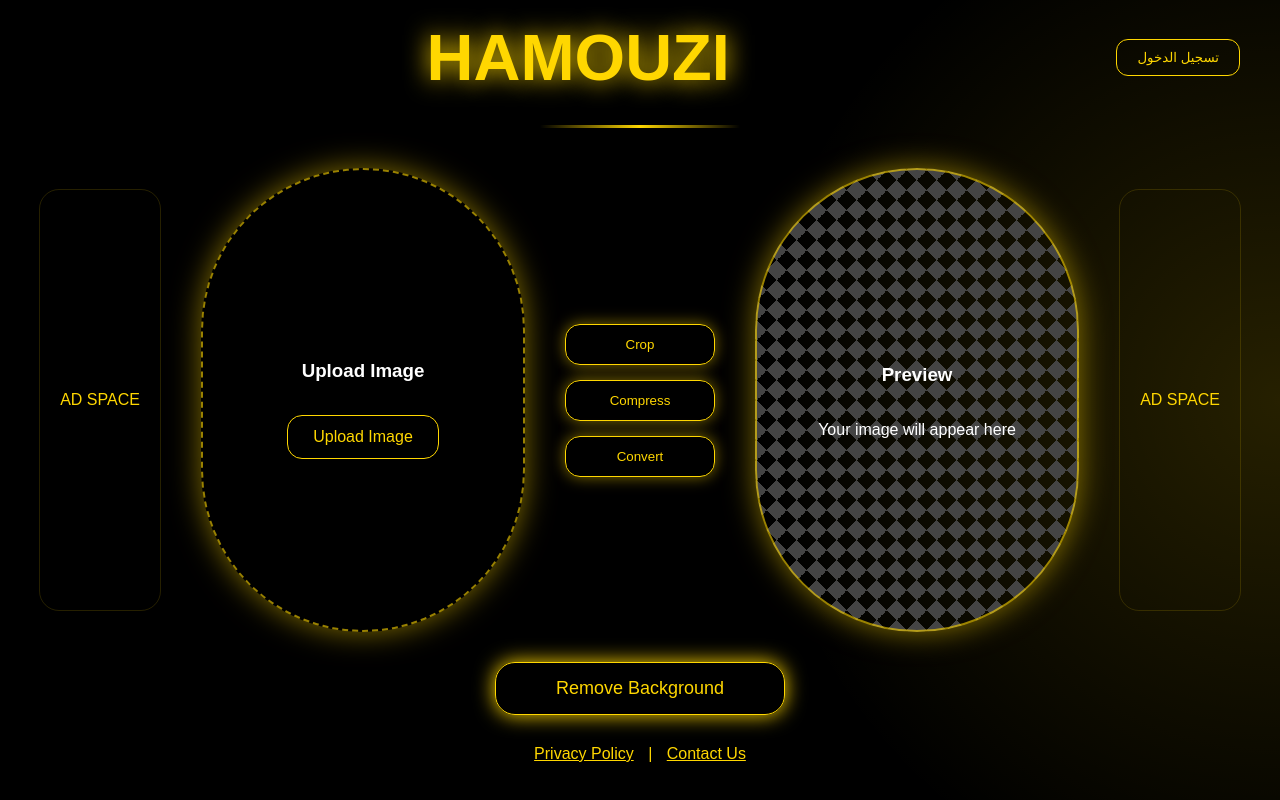
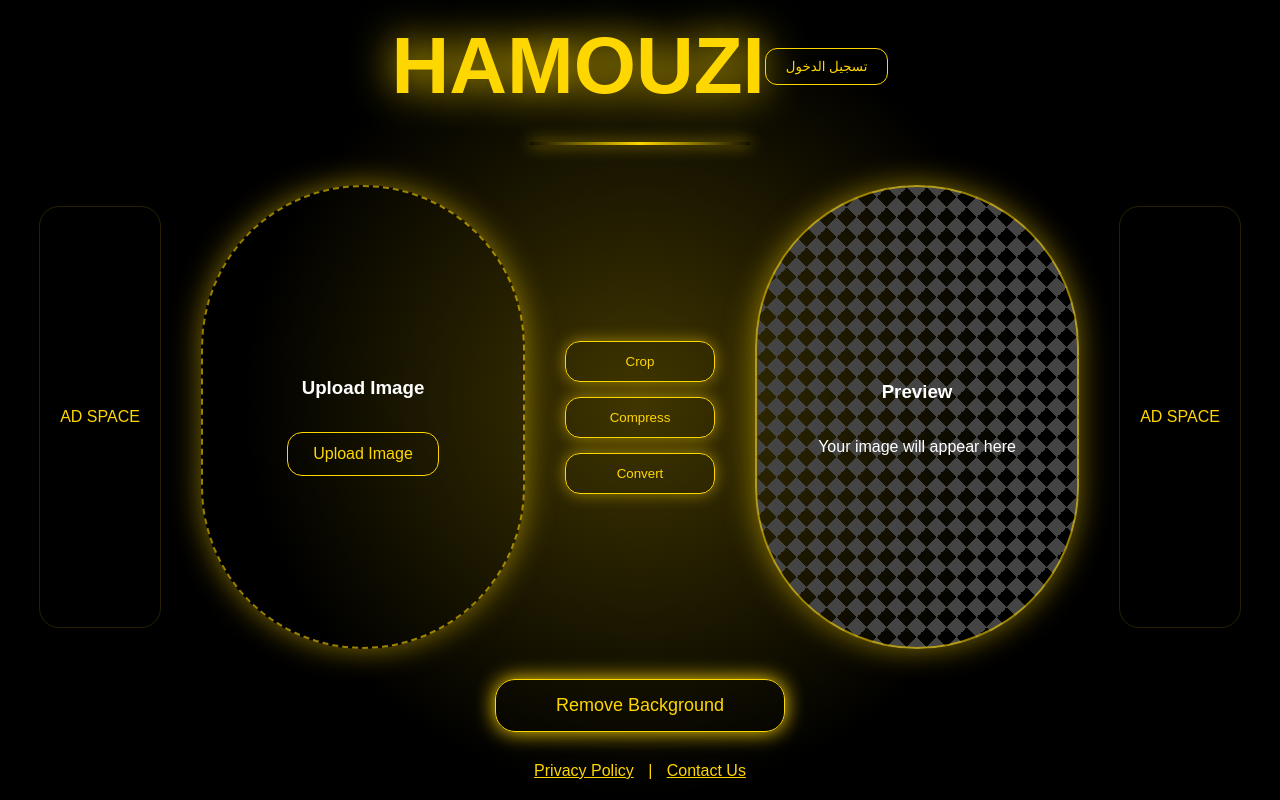
Before and after one commit to midowork2026/bg-remover, a Flask app: page / in a window 1280 px wide. Run offline with Flask 3, Linux system fonts and the light colour scheme.

Commit message:
Update index.html

```diff
--- a/templates/index.html
+++ b/templates/index.html
@@ -17,38 +17,44 @@ body{
 body::before{
     content:"";
     position:fixed;
-    width:100%;
-    height:100%;
-    background:radial-gradient(circle at center, rgba(255,215,0,0.15), transparent 70%);
+    top:50%;
+    left:50%;
+    transform:translate(-50%,-50%);
+    width:800px;
+    height:800px;
+    background:radial-gradient(circle, rgba(255,215,0,0.25), transparent 70%);
     z-index:-1;
 }
-
 /* 🔥 HEADER */
 .header{
     display:flex;
-    justify-content:space-between;
+    justify-content:center;
     align-items:center;
-    padding:20px 40px;
+    position:relative;
+    padding:20px;
 }
 
-/* LOGO */
 .logo{
-    font-size:65px;
+    font-size:80px;
     color:gold;
     font-weight:bold;
-    text-shadow:0 0 25px gold;
+    text-shadow:0 0 40px gold;
 }
-
 /* 🔥 GOLD LINE تحت اللوجو */
 .logo-line{
-    width:200px;
+    width:220px;
     height:3px;
-    margin:10px auto 0;
+    margin:10px auto;
     background:linear-gradient(to right, transparent, gold, transparent);
+    box-shadow:0 0 15px gold;
 }
-
 /* LOGIN BUTTON */
 .login-btn{
+    .login-btn{
+    position:absolute;
+    right:40px;
+    top:20px;
+}
     padding:10px 20px;
     border-radius:12px;
     border:1px solid gold;
```
